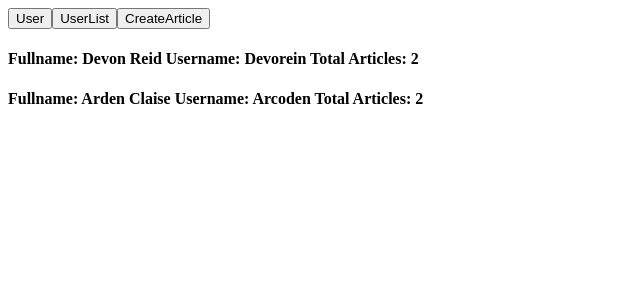
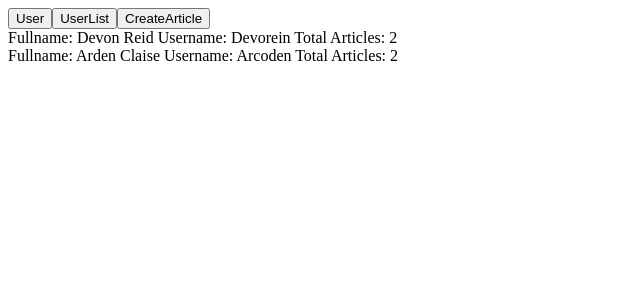
Before and after one commit to Devorein/vue-init, a Vue app: page / in a window 1280 px wide. Both pictures are taken after a click on the button "UserList". Shown: the top 300 px of the page, without its empty margins (0-640 px from the left). Built offline with nearby package versions, Linux system fonts and the light colour scheme.

Commit message:
Integrated List component in UserList

```diff
--- a/src/App.vue
+++ b/src/App.vue
@@ -2,13 +2,7 @@
   <div>
     <Tabs @click="onTabChange" :tabs="['User', 'UserList', 'CreateArticle']"/>
 
-    <UserList v-if="activeTab === 'UserList'">
-      <template v-slot:default="slotProps">
-        Fullname: {{slotProps.fullname}}
-        Username: {{slotProps.username}}
-        Total Articles: {{slotProps.totalArticles}}
-      </template>
-    </UserList>
+    <UserList v-if="activeTab === 'UserList'"/>
     <template v-if="activeTab === 'User'">
       <div v-for="user in users" :key="'user.'+user.id">
         <User :user="user"/>
--- a/src/components/List.vue
+++ b/src/components/List.vue
@@ -1,12 +1,13 @@
 <template>
-  <h4 v-for="item in items" :key="item.id">
+  <div v-for="item in items" :key="item.id">
     <slot :item="item"></slot>
-  </h4>
+  </div>
 </template>
 
 <script>
   export default {
     name: 'List',
+    props: ['items']
   }
 </script>
 
--- a/src/pages/UserList.vue
+++ b/src/pages/UserList.vue
@@ -1,13 +1,21 @@
 <template>
-  <h4 v-for="user in users" :key="user.id">
-    <slot :username="user.username" :fullname="user.fullname" :totalArticles="user.articles.length"></slot>
-  </h4>
+  <List :items="users">
+    <template v-slot:default="slotProps">
+      Fullname: {{slotProps.item.fullname}}
+      Username: {{slotProps.item.username}}
+      Total Articles: {{slotProps.item.articles.length}}
+    </template>
+  </List>
 </template>
 
 <script>
+  import List from "../components/List.vue"
   export default {
     name: 'UserList',
-    inject: ['users']
+    inject: ['users'],
+    components: {
+      List
+    }
   }
 </script>
 
```
